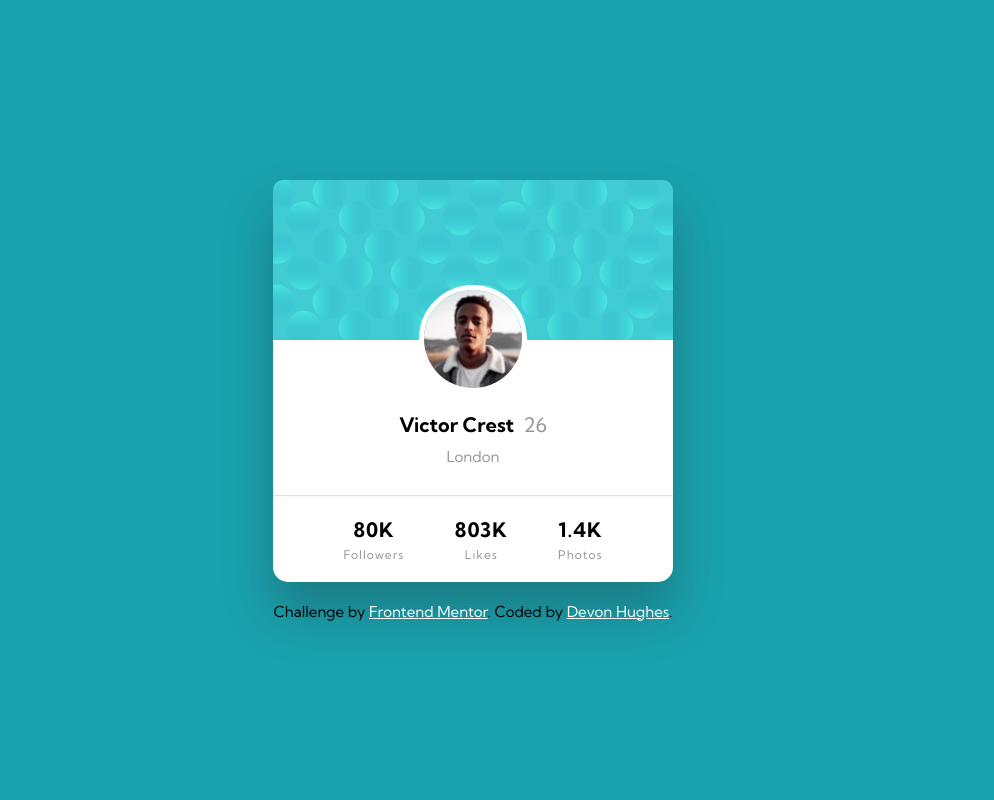
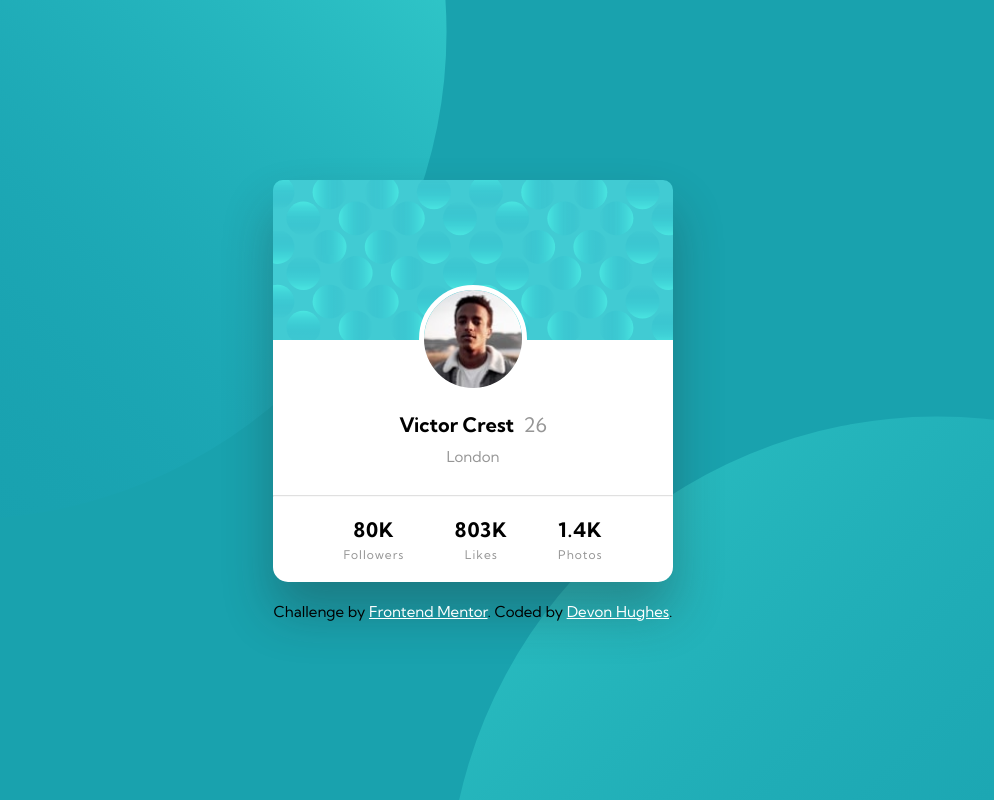
Before and after one commit to DevonHughesCodes/profile-card-solution, a plain HTML site: page index.html in a window 1280 px wide. Shown: the whole page, without its empty margins (167-1161 px from the left). Drawn offline with Linux system fonts and the light colour scheme.

Commit message:
Update styles.css

```diff
--- a/styles.css
+++ b/styles.css
@@ -31,6 +31,9 @@ body {
     background-color: var(--dark-cyan);
     font-family: "Kumbh Sans", sans-serif;
     font-size: 18px;
+    background-image: url('./images/bg-pattern-top.svg'), url('./images/bg-pattern-bottom.svg');
+    background-repeat: no-repeat, no-repeat;
+    background-position: right 52vw bottom 35vh, left 48vw top 52vh;
     overflow: hidden;
 }
 
@@ -168,7 +171,7 @@ hr {
     .card-body-content {
         height: 120px;
     }
-
+    /*
     .bg-top {
         width: 150%;
         position: absolute;
@@ -184,7 +187,7 @@ hr {
         left: 40%;
         z-index: -1;
     }
-
+    */
     .attribution {
         font-size: 12px;
         text-align: center;
```
